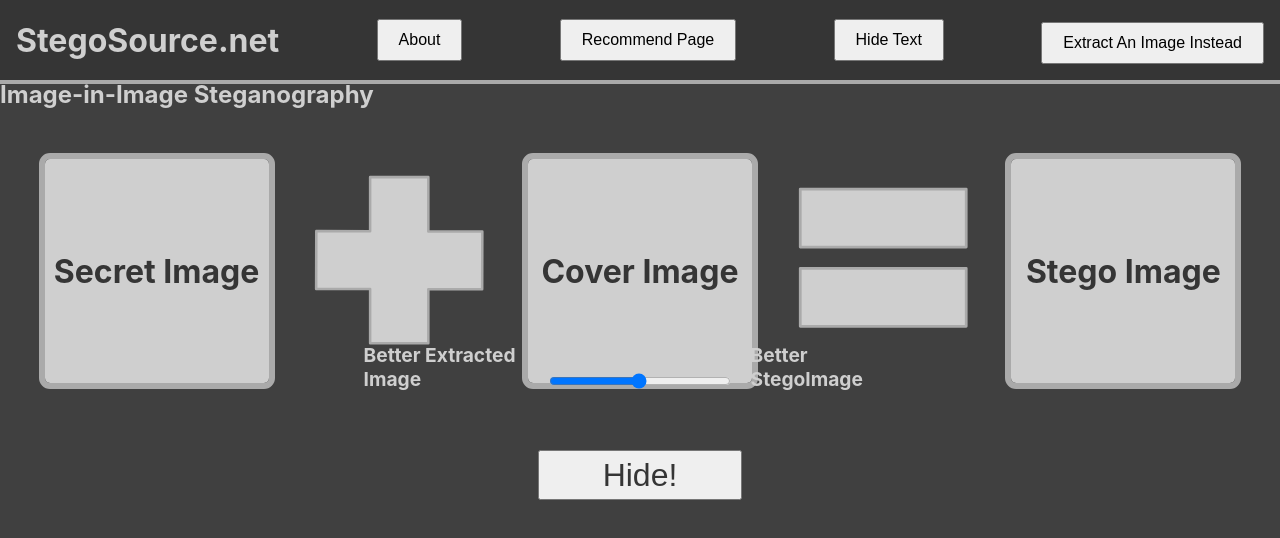
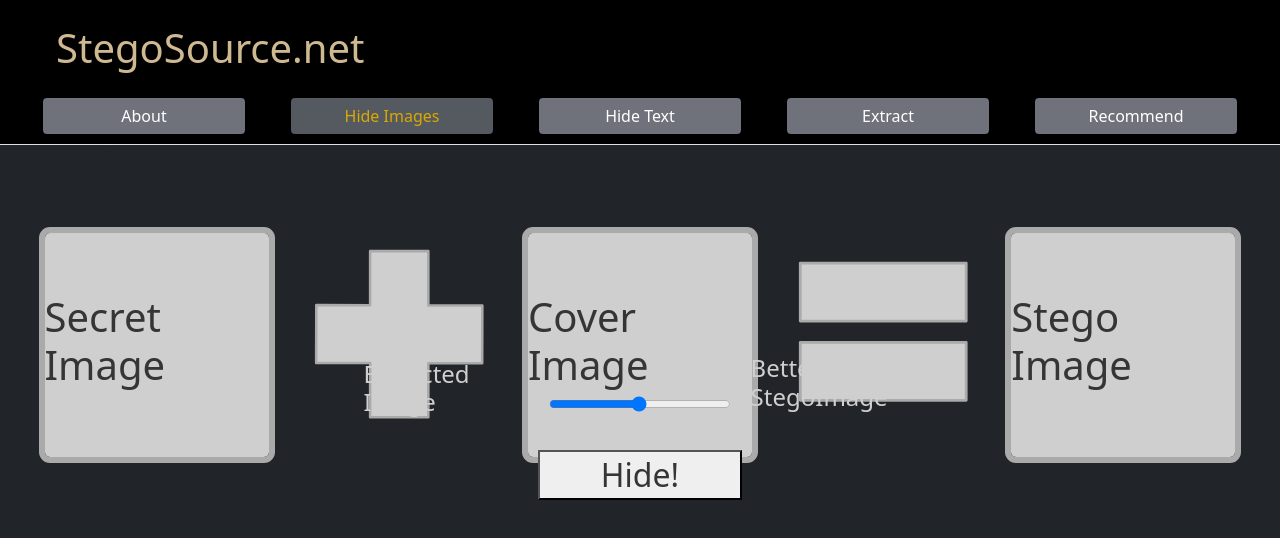
Before and after one commit to EricABradshaw/SeniorCapstone_Team8, a React (Create React App) app in the folder Application/client/: page / in a window 1280 px wide. Shown: the top 538 px of the page. Built offline with nearby package versions, Linux system fonts and the light colour scheme; no server answers.

Commit message:
Trying to fix routing (#27)
* Fixed navigation so that it uses buttons
Added some bootstrap to get started

* Responsive nav bar

* Fixed sizing with screen

```diff
--- a/Application/client/package.json
+++ b/Application/client/package.json
@@ -8,6 +8,7 @@
     "@testing-library/user-event": "^13.5.0",
     "canvas": "^2.11.2",
     "react": "^18.2.0",
+    "react-bootstrap": "^2.10.1",
     "react-dom": "^18.2.0",
     "react-draggable": "^4.4.6",
     "react-grid-gallery": "1.0.1-alpha.0",
--- a/Application/client/src/App.js
+++ b/Application/client/src/App.js
@@ -1,8 +1,11 @@
 import React, { useState} from 'react'
+import { Button, Dropdown } from 'react-bootstrap'
+
 import './index.scss'
+import './bsOverride.scss'
+import 'bootstrap/dist/css/bootstrap.min.css'
 
 // import components
-import ToggleButton from './ToggleButton';
 import Hide from './Hide';
 import Extract from './Extract';
 import About from './About'
@@ -10,42 +13,51 @@
 import Recommend from './Recommend';
 
 function App() {
-  const [isComponentAVisible, setComponentAVisible] = useState(true);
   const [currentPage, setCurrentPage] = useState('main')
+  const [activeButton, setActiveButton] = useState('main')
 
   const navigate = (page) => {
+    setActiveButton(page)
     setCurrentPage(page)
   }
 
   let pageContent
   if (currentPage === 'about') {
     pageContent = <About />
-  } else if (currentPage === 'main') {
-    pageContent = isComponentAVisible ? <Hide /> : <Extract />
   } else if (currentPage === 'text') {
     pageContent = <HideText />
   } else if (currentPage === 'recommend') {
     pageContent = <Recommend />
+  } else if (currentPage === 'extract') {
+    pageContent = <Extract />
+  } else {
+    pageContent = <Hide />
   }
 
-  //Callback function to decide which Elements are visible either hiding or extraction
-  const handleToggle = () => {
-    setComponentAVisible(!isComponentAVisible);
-  };
-
   return (
-    <div className="App">
-      <span id="app-header">
-        <h1>StegoSource.net</h1>
-        <button onClick={() => navigate('about')}>About</button>
-        <button onClick={()=> navigate('recommend')}>Recommend Page</button>
-        {currentPage === 'main' ? (
-          <button onClick={() => navigate('text')}>Hide Text</button>
-        ) : (
-          <button onClick={() => navigate('main')}>Hide Image</button>
-        )}
-        <ToggleButton onToggle={handleToggle}/>
-      </span>
+    <div className="App bg-dark container-fluid p-0" style={{height:'100%', minHeight:'100vh', overflow:'hidden'}}>
+      <div className='mx-auto p-2 row w-100 bg-black border-bottom'>
+        <h1 id='title' className='w-25 py-3 px-5'>StegoSource.net</h1>
+        <Dropdown className="col-12 d-block d-sm-none">
+          <Dropdown.Toggle variant="dark" id="dropdown-basic">
+            Menu
+          </Dropdown.Toggle>
+          <Dropdown.Menu>
+            <Dropdown.Item onClick={() => navigate('about')}>About</Dropdown.Item>
+            <Dropdown.Item onClick={() => navigate('main')}>Hide Images</Dropdown.Item>
+            <Dropdown.Item onClick={() => navigate('text')}>Hide Text</Dropdown.Item>
+            <Dropdown.Item onClick={() => navigate('extract')}>Extract</Dropdown.Item>
+            <Dropdown.Item onClick={() => navigate('recommend')}>Recommend StegoImages</Dropdown.Item>
+          </Dropdown.Menu>
+        </Dropdown>
+        <div className='d-none d-sm-flex w-100 justify-content-around row m-auto'>
+          <Button id='aboutBtn' className={`col-sm-6 col-md-3 col-lg-2 custom-button ${activeButton === "about" ? 'active' : ''}`} onClick={() => navigate('about')}>About</Button>
+          <Button id='hideBtn' className={`col-sm-6 col-md-3 col-lg-2 custom-button ${activeButton === "main" ? 'active' : ''}`} onClick={() => navigate('main')}>Hide Images</Button>
+          <Button id='textBtn' className={`col-sm-6 col-md-3 col-lg-2 custom-button ${activeButton === "text" ? 'active' : ''}`} onClick={() => navigate('text')}>Hide Text</Button>
+          <Button id='extractBtn' className={`col-sm-6 col-md-3 col-lg-2 custom-button ${activeButton === "extract" ? 'active' : ''}`} onClick={() => navigate('extract')}>Extract</Button>
+          <Button id='recommendBtn' className={`col-sm-6 col-md-6 col-lg-2 custom-button ${activeButton === "recommend" ? 'active' : ''}`} onClick={() => navigate('recommend')}>Recommend</Button>
+        </div>
+      </div>
       <div>
         {pageContent}
       </div>
--- /dev/null
+++ b/Application/client/src/bsOverride.scss
@@ -0,0 +1,23 @@
+$footprints: #555960;
+$storm: #6f727b;
+$tusk: #c4bfc0;
+$black: #000;
+$gold: #cfb991;
+$summit: #daaa00;
+
+#title {
+    color: $gold !important;
+}
+
+.custom-button {
+    background-color: $storm !important;
+    border: 2px solid black !important;
+    .custom-button:hover {
+        background: $storm !important;
+    }
+}
+
+.custom-button.active {
+    background: $footprints !important;
+    color: $summit !important;
+}
```
Also changed, not shown: 1 other file (tests, documents, lock files or other folders).
